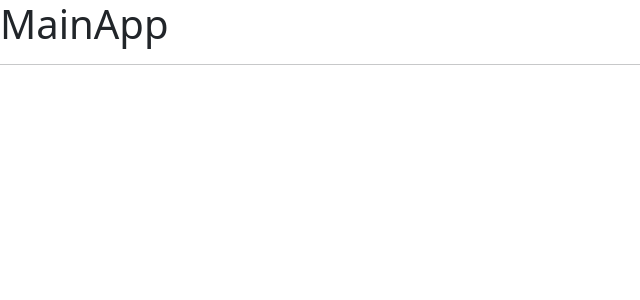
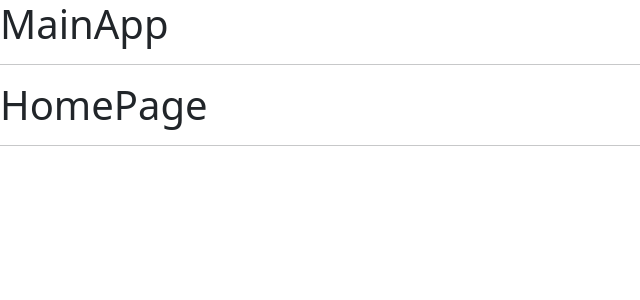
Before and after one commit to CarlosBrito28/React-Hook-App, a React (Create React App) app: page / in a window 1280 px wide. Shown: the top 300 px of the page, without its empty margins (0-640 px from the left). Built offline with nearby package versions, Linux system fonts and the light colour scheme.

Commit message:
Configuracion de rutas en Router

```diff
--- a/src/components/09-useContext/MainApp.jsx
+++ b/src/components/09-useContext/MainApp.jsx
@@ -1,10 +1,21 @@
-
+import { Navigate, Route, Routes } from "react-router-dom";
+import {HomePage} from './HomePage';
+import {AboutPage} from './AboutPage';
+import {LoginPage} from './LoginPage';
 
 export const MainApp = () => {
     return (
         <>
             <h1>MainApp</h1>
             <hr />
+            <Routes>
+                <Route path="/" element={<HomePage/> } />
+                <Route path="about" element={<AboutPage/> } />
+                <Route path="login" element={<LoginPage/> } />
+
+
+                <Route path="/*" element={ <Navigate to="/about " /> }  />
+            </Routes>
         </>
     )
 }
```
